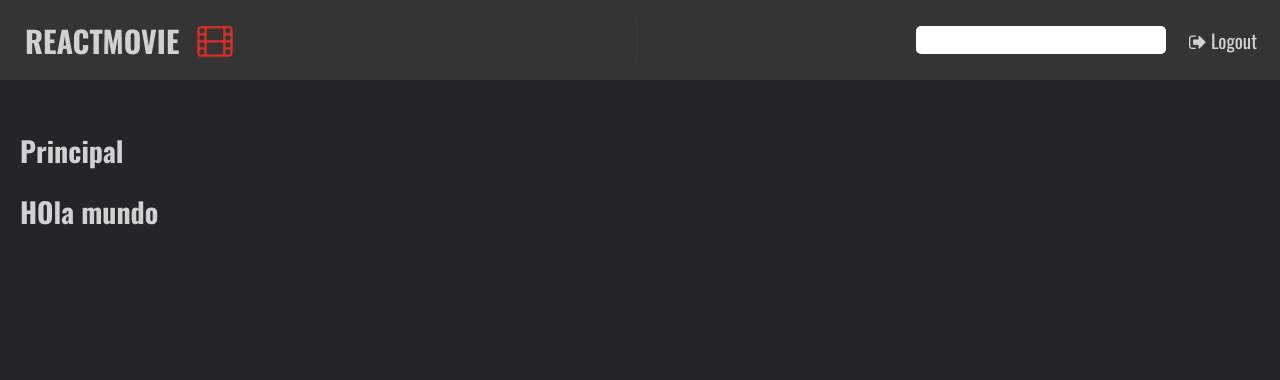
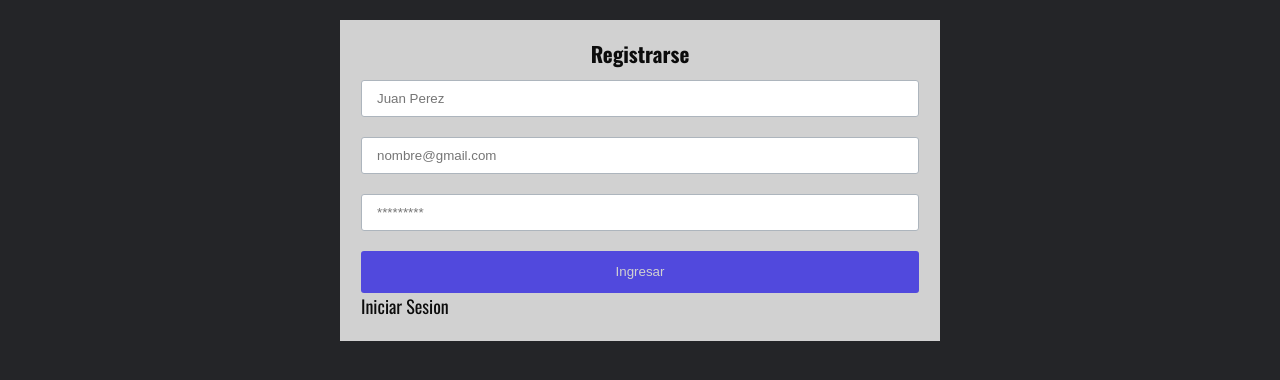
Before and after one commit to nicomartin8542/The-Movie-React, a React (Create React App) app: page /logout in a window 1280 px wide. Shown: the top 380 px of the page. Built offline with nearby package versions, Linux system fonts and the light colour scheme.

Commit message:
Agregado de componente de login y logout

```diff
--- a/src/App.js
+++ b/src/App.js
@@ -1,13 +1,18 @@
 import React from "react";
-import Layout from "./components/layouts/Layout";
-import Principal from "./components/layouts/Principal";
+import { BrowserRouter as Router, Switch, Route } from "react-router-dom";
+import { Login } from "./components/auth/Login";
+import { Logout } from "./components/auth/Logout";
 
 function App() {
   return (
-    <Layout>
-      <Principal />
-      <h1>HOla mundo</h1>
-    </Layout>
+    <>
+      <Router>
+        <Switch>
+          <Route exact path="/" component={Login} />
+          <Route exact path="/logout" component={Logout} />
+        </Switch>
+      </Router>
+    </>
   );
 }
 
--- /dev/null
+++ b/src/components/auth/Login.jsx
@@ -0,0 +1,31 @@
+/* eslint-disable jsx-a11y/anchor-is-valid */
+import React from "react";
+import { Link } from "react-router-dom";
+
+export const Login = () => {
+  return (
+    <div className="container">
+      <div className="container__form">
+        <h2>Iniciar Sesion</h2>
+        <form>
+          <input
+            type="text"
+            placeholder="nombre@gmail.com"
+            name="name"
+            autoComplete="off"
+          />
+          <input
+            type="password"
+            autoComplete="off"
+            placeholder="*********"
+            name="password"
+          />
+
+          <button type="submit">Ingresar</button>
+        </form>
+
+        <Link to="/logout">Crear usaurio</Link>
+      </div>
+    </div>
+  );
+};
--- /dev/null
+++ b/src/components/auth/Logout.jsx
@@ -0,0 +1,38 @@
+/* eslint-disable jsx-a11y/anchor-is-valid */
+import React from "react";
+import { Link } from "react-router-dom";
+
+export const Logout = () => {
+  return (
+    <div className="container">
+      <div className="container__form">
+        <h2>Registrarse</h2>
+        <form>
+          <input
+            type="text"
+            placeholder="Juan Perez"
+            name="name"
+            autoComplete="off"
+          />
+
+          <input
+            type="email"
+            placeholder="nombre@gmail.com"
+            name="email"
+            autoComplete="off"
+          />
+          <input
+            type="password"
+            autoComplete="off"
+            placeholder="*********"
+            name="password"
+          />
+
+          <button type="submit">Ingresar</button>
+        </form>
+
+        <Link to="/">Iniciar Sesion</Link>
+      </div>
+    </div>
+  );
+};
--- a/src/styles/_globals.scss
+++ b/src/styles/_globals.scss
@@ -1,15 +1,16 @@
+$size-xxl: 1200px;
+$size-xl: 1000px;
+$size-md: 768px;
+$size-sm: 375px;
 
-$size-xxl:1200px;
-$size-xl:1000px;
-$size-md:768px;
-$size-sm:375px;
-
-$font-main :'Oswald',sans-serif;
+$font-main: "Oswald", sans-serif;
 
 /* Paleta de Colores */
 
-$color-primary:#242528;
-$color-white:#d1d1d1;
-$color-blue-light:#5149dd;
-$color-sidebar:#191b1f;
-$color-orange:#d03026;
+$color-primary: #242528;
+$color-white: #d1d1d1;
+$color-grey: #adb5bd;
+$color-blue-light: #5149dd;
+$color-sidebar: #191b1f;
+$color-black: #0c0c0c;
+$color-orange: #d03026;
--- /dev/null
+++ b/src/styles/auth/_login.scss
@@ -0,0 +1,56 @@
+.container {
+  max-width: 90%;
+  width: 600px;
+  margin: 2rem auto;
+  overflow: hidden;
+}
+
+.container__form {
+  padding: 0 2rem 2rem 2rem;
+  background-color: $color-white;
+  border: 1px solid;
+
+  & h2 {
+    color: $color-black;
+    text-align: center;
+    margin-bottom: 1rem;
+  }
+
+  & a {
+    text-decoration: none;
+    color: $color-black;
+    font-size: 1.8rem;
+  }
+}
+
+form {
+  font-family: $font-main;
+
+  & input {
+    padding: 1rem 1.5rem;
+    border-radius: 0.3rem;
+    border: 0.1rem solid $color-grey;
+    transition: 0.3s ease all;
+    width: 100%;
+    margin-bottom: 2rem;
+  }
+
+  & input:focus {
+    border: 0.1rem solid $color-blue-light;
+    outline: none;
+  }
+
+  & button {
+    background-color: $color-blue-light;
+    border: none;
+    width: 100%;
+    cursor: pointer;
+    color: $color-white;
+    display: inline-block;
+    padding: 1rem 1.5rem;
+    border-radius: 0.3rem;
+    text-align: center;
+    line-height: 2.2rem;
+    transition: 0.3s ease all;
+  }
+}
--- a/src/styles/styles.scss
+++ b/src/styles/styles.scss
@@ -1,12 +1,15 @@
 /* Agregar los archivos parciales */
 
-@import './globals';
-@import './mixins';
-@import './base';
+@import "./globals";
+@import "./mixins";
+@import "./base";
 
 /* Layout */
-@import './layout/header';
-@import './layout/aside';
+@import "./layout/header";
+@import "./layout/aside";
 
-@import './buttons';
-@import './inputs';
+/* AUTH */
+@import "./auth/login";
+
+@import "./buttons";
+@import "./inputs";
```
Also changed, not shown: src/components/layouts/LayoutApp.jsx (added, +13 -0 lines).
